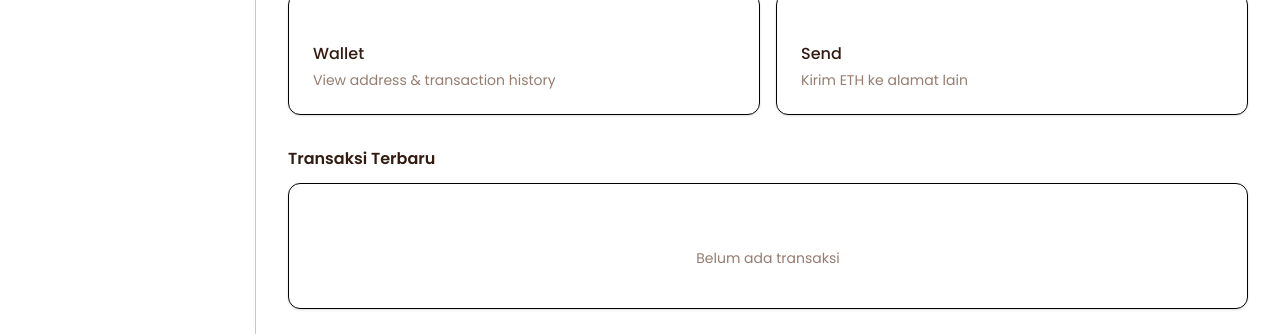
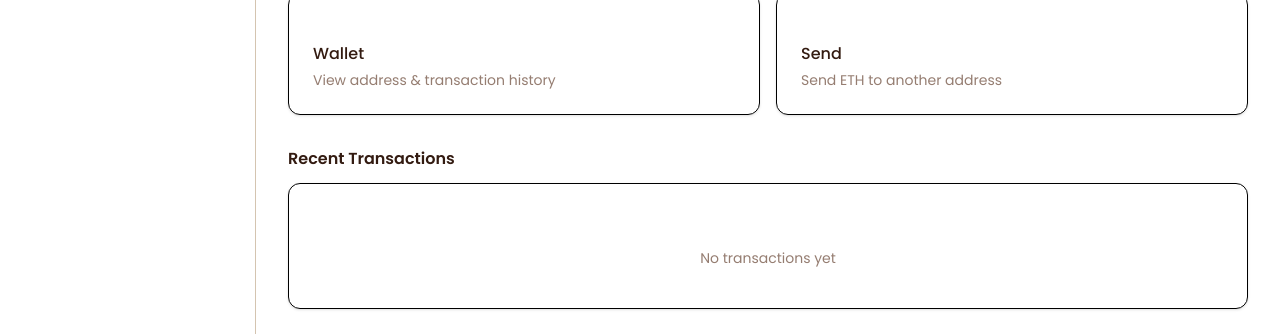
Before and after one commit to mrafiasyifaa/cartera-frontend, a Next.js app in the folder my-app/: page /dashboard in a window 1280 px wide. Shown: the part 301-635 px from the top of the page. Built offline with nearby package versions, Linux system fonts and the light colour scheme.

Commit message:
feat: Adding dashboard and changing to EN language

```diff
--- a/my-app/src/app/(dashboard)/dashboard/page.tsx
+++ b/my-app/src/app/(dashboard)/dashboard/page.tsx
@@ -46,7 +46,7 @@ export default function DashboardPage() {
             <CardContent className="pt-6">
               <p className="font-medium text-black-slug">Send</p>
               <p className="text-sm text-peppered-pecan mt-1">
-                Kirim ETH ke alamat lain
+                Send ETH to another address
               </p>
             </CardContent>
           </Card>
@@ -56,12 +56,12 @@ export default function DashboardPage() {
       {/* Recent Transactions */}
       <div>
         <h2 className="text-base font-semibold text-black-slug mb-3">
-          Transaksi Terbaru
+          Recent Transactions
         </h2>
         <Card>
           <CardContent className="pt-6">
             <p className="text-sm text-peppered-pecan text-center py-4">
-              Belum ada transaksi
+              No transactions yet
             </p>
           </CardContent>
         </Card>
--- a/my-app/src/components/auth/LoginForm.tsx
+++ b/my-app/src/components/auth/LoginForm.tsx
@@ -106,7 +106,7 @@ function LoginForm() {
                 type="button"
                 onClick={() => setShowPassword((prev) => !prev)}
                 className="absolute right-2 top-1/2 -translate-y-1/2 text-sm text-gray-500 hover:text-black"
-                aria-label={showPassword ? "Hide password" : "Show password"}
+                aria-label={showPassword ? "Hide password" : "Sh  ow password"}
               >
                 {showPassword ? "Hide" : "Show"}
               </button>
```
